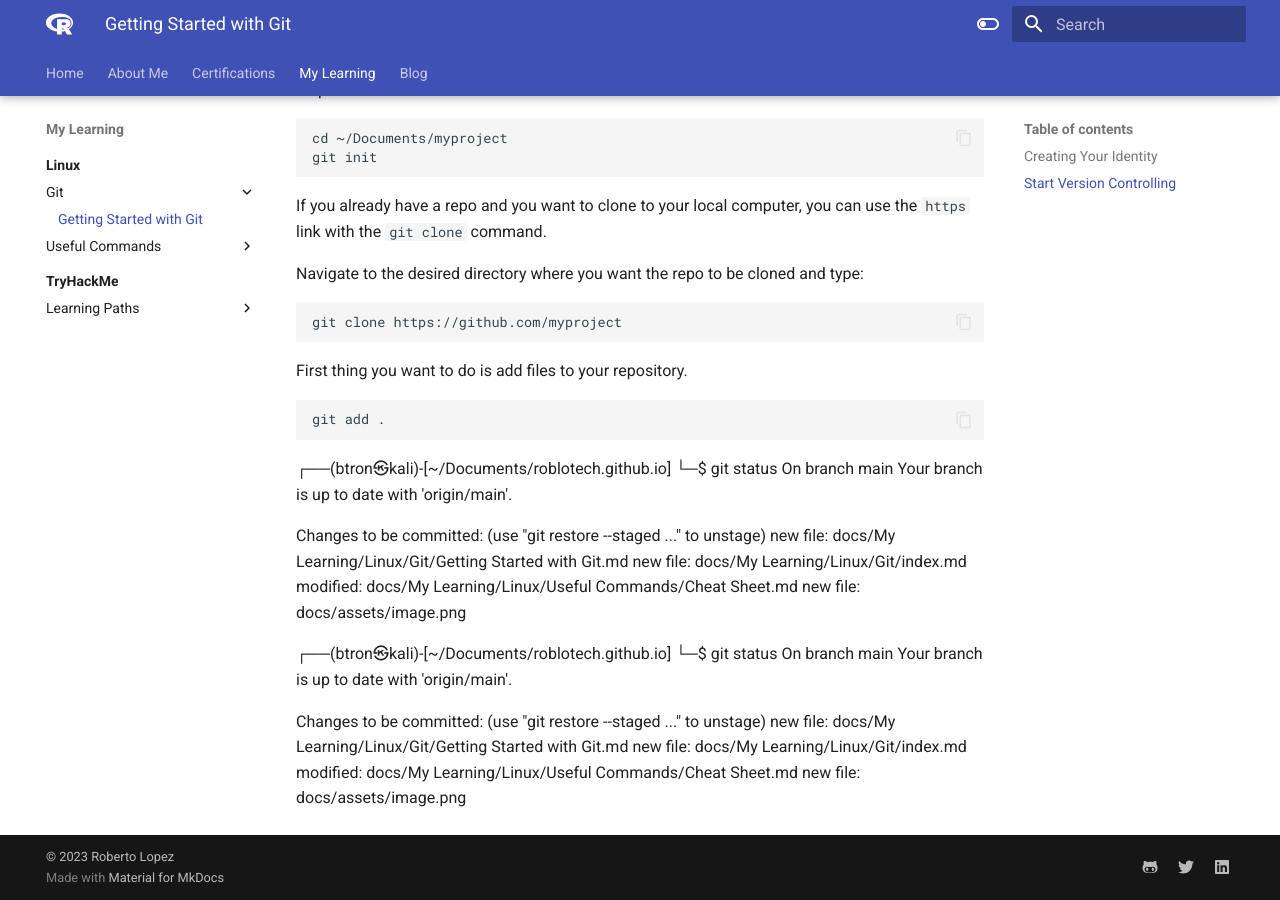
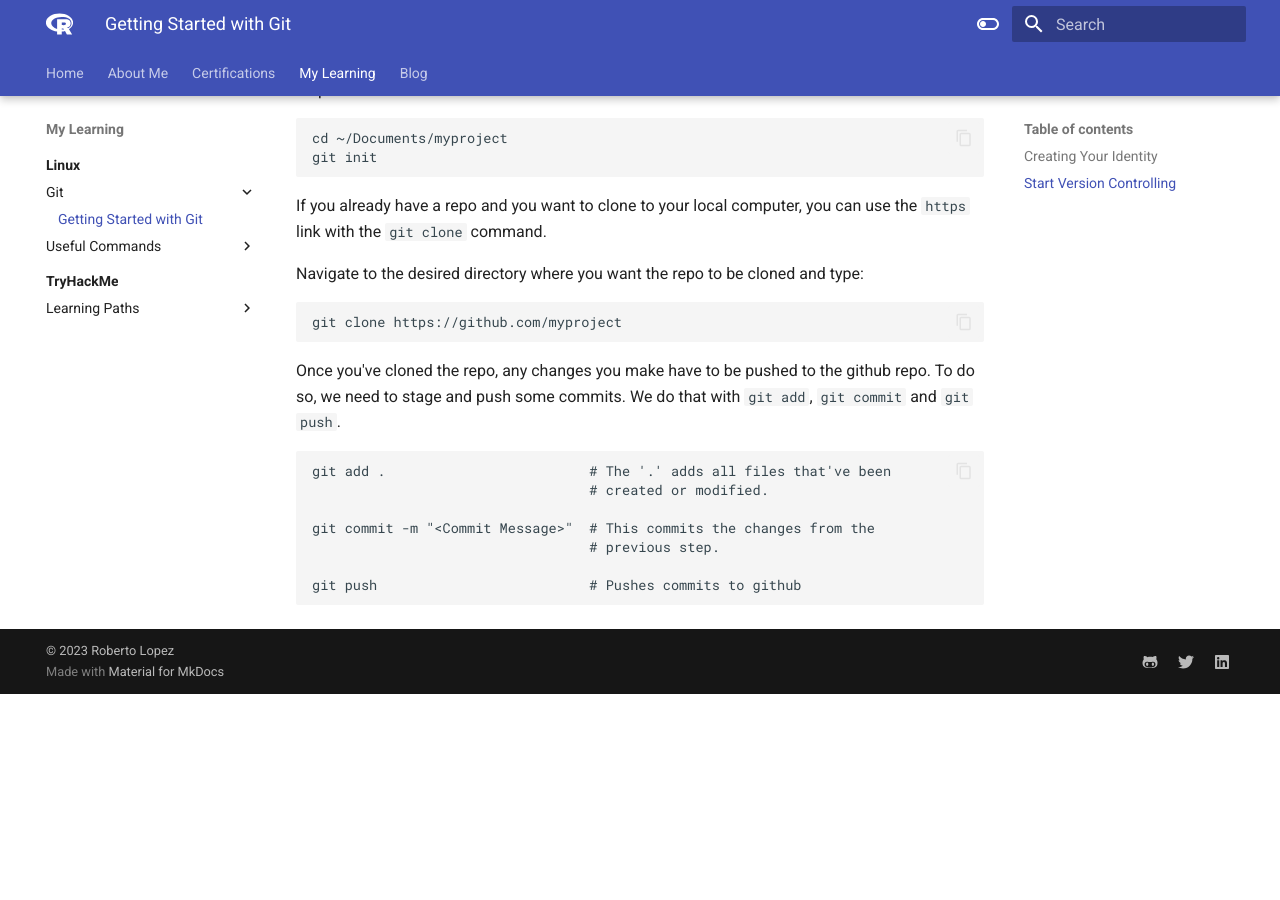
Before and after one commit to RobLoTech/Roblotech.github.io, an MkDocs documentation site: the page built from docs/My Learning/Linux/Git/Getting Started with Git.md, in a window 1280 px wide and 900 px high, scrolled down 643 px. Built offline with MkDocs 1.6.1 and Material for MkDocs 9.7.7, drawn with Linux system fonts in a browser that asks for light colours; after the commit the page ends 1337 px from its top, so only the background shows below that.

Commit message:
Updated 'Getting Started with Git' file

````diff
--- a/docs/My Learning/Linux/Git/Getting Started with Git.md
+++ b/docs/My Learning/Linux/Git/Getting Started with Git.md
@@ -27,34 +27,13 @@ Navigate to the desired directory where you want the repo to be cloned and type:
 ```
 git clone https://github.com/myproject
 ```
-First thing you want to do is add files to your repository.
+Once you've cloned the repo, any changes you make have to be pushed to the github repo. To do so, we need to stage and push some commits. We do that with `git add`, `git commit` and `git push`.
 ```
-git add .
+git add .                         # The '.' adds all files that've been
+                                  # created or modified.
 
+git commit -m "<Commit Message>"  # This commits the changes from the
+                                  # previous step.
 
+git push                          # Pushes commits to github
 ```
-
-
-┌──(btron㉿kali)-[~/Documents/roblotech.github.io]
-└─$ git status
-On branch main
-Your branch is up to date with 'origin/main'.
-
-Changes to be committed:
-  (use "git restore --staged <file>..." to unstage)
-        new file:   docs/My Learning/Linux/Git/Getting Started with Git.md
-        new file:   docs/My Learning/Linux/Git/index.md
-        modified:   docs/My Learning/Linux/Useful Commands/Cheat Sheet.md
-        new file:   docs/assets/image.png
-
-┌──(btron㉿kali)-[~/Documents/roblotech.github.io]
-└─$ git status
-On branch main
-Your branch is up to date with 'origin/main'.
-
-Changes to be committed:
-  (use "git restore --staged <file>..." to unstage)
-        new file:   docs/My Learning/Linux/Git/Getting Started with Git.md
-        new file:   docs/My Learning/Linux/Git/index.md
-        modified:   docs/My Learning/Linux/Useful Commands/Cheat Sheet.md
-        new file:   docs/assets/image.png
````
